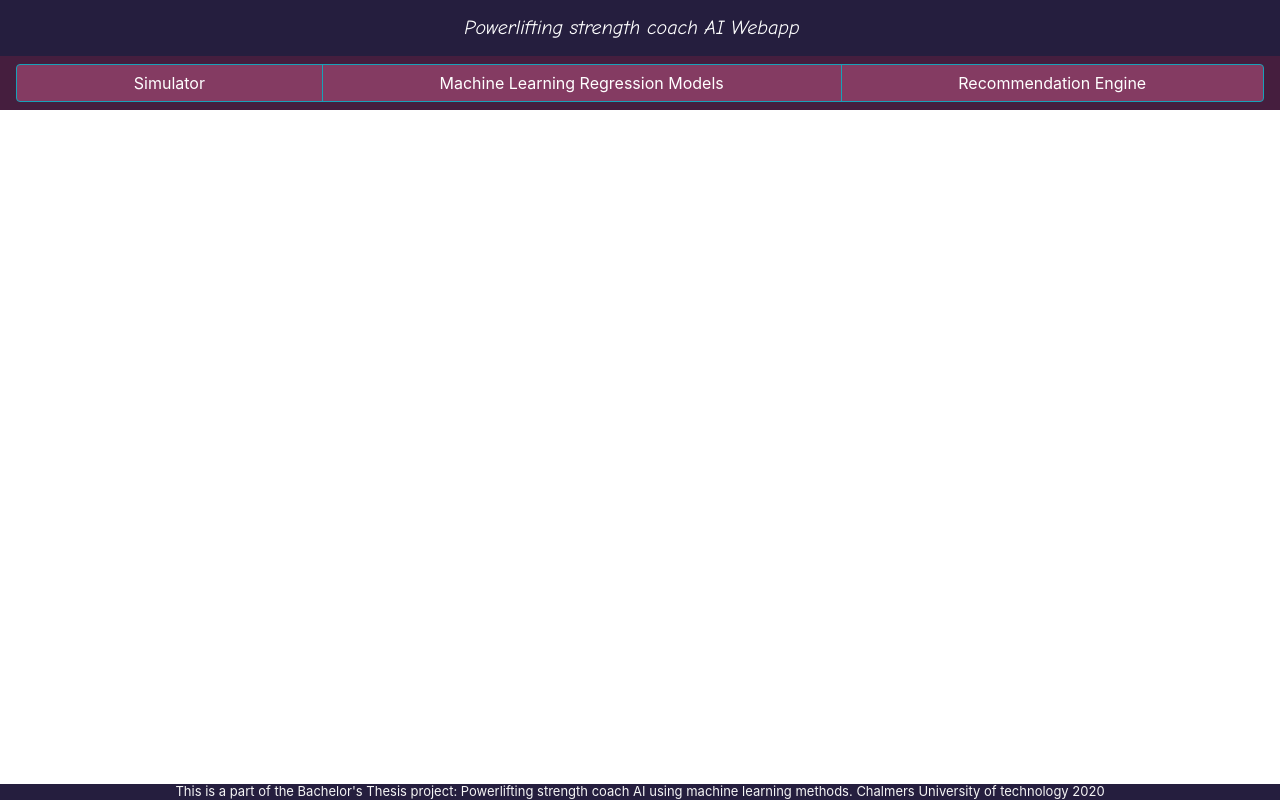
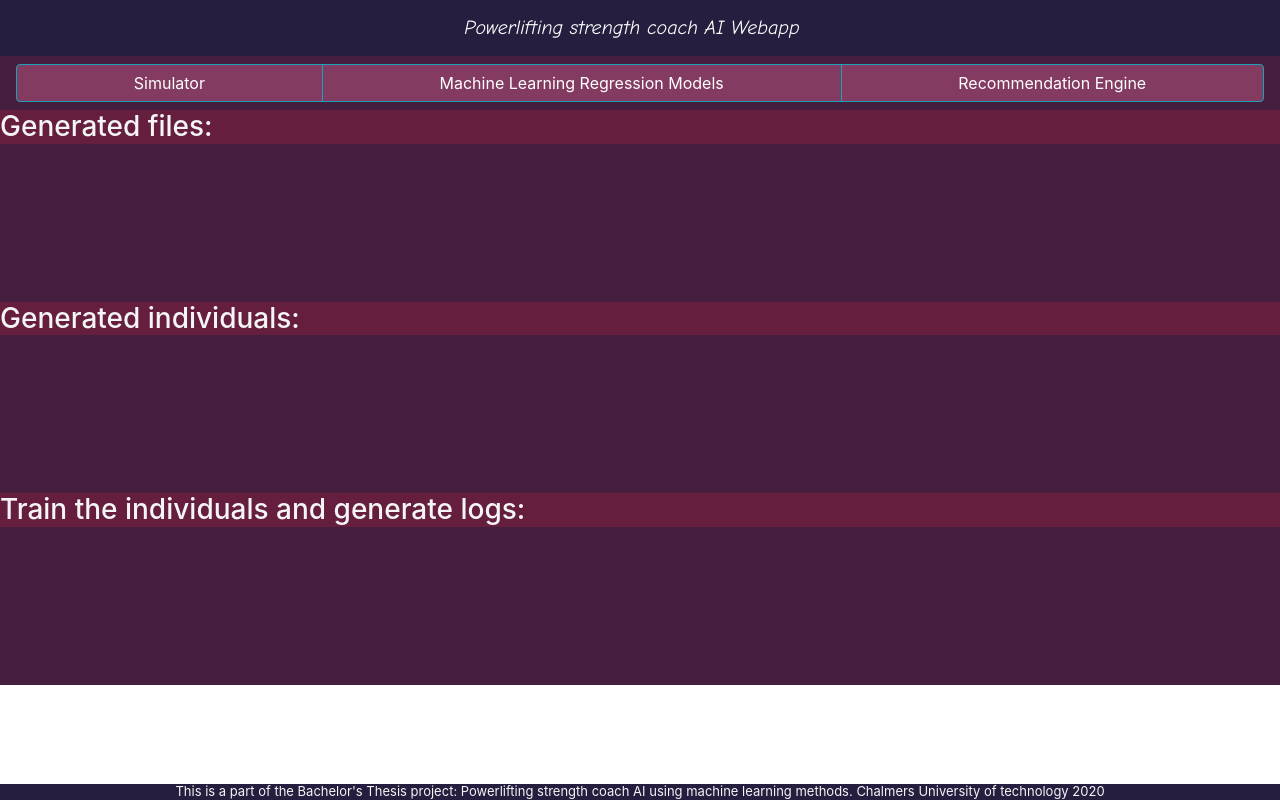
Before and after one commit to vifraa/datx02-05, a React (Create React App) app in the folder webapp/: page /simulator in a window 1280 px wide. Built offline with nearby package versions, Linux system fonts and the light colour scheme.

Commit message:
createdgenerated files card

```diff
--- a/webapp/src/App.css
+++ b/webapp/src/App.css
@@ -66,3 +66,11 @@
 #footernav{
   background-color: #251e3e;
 }
+
+h3{
+  background-color: #651e3e ;
+}
+
+.information_section{
+  min-height: 150px;
+}
--- a/webapp/src/Components/SimulatorComponents/generateIndividuals.jsx
+++ b/webapp/src/Components/SimulatorComponents/generateIndividuals.jsx
@@ -4,8 +4,12 @@ export default class generateIndividuals extends Component {
     render() {
         return (
             <div>
-                <p>saäa
-                </p>
+                <div class="section_title">
+                    <h3>Generated individuals:</h3>
+                    <div id="generated_individuals" className="information_section">
+
+                    </div>
+                </div>
             </div>
         )
     }
--- a/webapp/src/Components/SimulatorComponents/generatedfilesInfo.jsx
+++ b/webapp/src/Components/SimulatorComponents/generatedfilesInfo.jsx
@@ -4,10 +4,12 @@ export default class generatedfilesInfo extends Component {
     render() {
         return (
             <div>
-                Hello world!
-                <pre className="h-10" id="generatedfilesInfo">
-                    Generated files:
-                </pre>
+                <div class="section_title">
+                    <h3>Generated files:</h3>
+                    <div id="generated_files" className="information_section">
+
+                    </div>
+                </div>
             </div>
         )
     }
--- a/webapp/src/Components/SimulatorComponents/simulator_main.jsx
+++ b/webapp/src/Components/SimulatorComponents/simulator_main.jsx
@@ -1,7 +1,7 @@
 import React, { Component } from 'react';
-import generateIndividuals from './generateIndividuals';
-import trainIndividuals from './trainIndividuals';
-import generatedfilesInfo from './generatedfilesInfo';
+import GenerateIndividuals from './generateIndividuals';
+import TrainIndividuals from './trainIndividuals';
+import GeneratedfilesInfo from './generatedfilesInfo';
 
 export default class simulator_main extends Component {
     render() {
@@ -9,13 +9,13 @@ export default class simulator_main extends Component {
             <div>
                 <div id="simulator_body">
                     <div id="GeneratedfilesInfo">
-                        <generatedfilesInfo />
+                        <GeneratedfilesInfo />
                     </div>
                     <div id="GenerateIndividuals">
-                        <generateIndividuals />
+                        <GenerateIndividuals />
                     </div>
                     <div id="TrainIndividuals">
-                        <trainIndividuals />
+                        <TrainIndividuals />
                     </div>
                 </div>
             </div>
--- a/webapp/src/Components/SimulatorComponents/trainIndividuals.jsx
+++ b/webapp/src/Components/SimulatorComponents/trainIndividuals.jsx
@@ -4,7 +4,12 @@ export default class trainIndividuals extends Component {
     render() {
         return (
             <div>
+                <div class="section_title">
+                    <h3>Train the individuals and generate logs:</h3>
+                    <div id="train_individuals" className="information_section">
 
+                    </div>
+                </div>
             </div>
         )
     }
--- a/webapp/src/Components/learningResults.jsx
+++ b/webapp/src/Components/learningResults.jsx
@@ -5,11 +5,13 @@ class learningResults extends Component {
   render() {
     return (
       <div>
-        <pre className="h-10" id="regression_output">
+        <h3>Machine Learning Regression Models:</h3>
+        <pre className="information_section" id="regression_output">
           Click on a model and you will see the results of the regression here..
         </pre>
         <div>
-            <img id="learning_curves_output" src="" className="visible margin-auto" alt="learning curves" height="100%" width="100%"></img>
+            <h3>Learning Curves:</h3>
+            <img id="learning_curves_output" src="" className="visible margin-auto information_section" alt="learning curves" height="100%" width="100%"></img>
         </div>
       </div>
     );
--- a/webapp/src/Components/main.jsx
+++ b/webapp/src/Components/main.jsx
@@ -6,10 +6,10 @@ class main extends Component {
     render() {
         return (
             <div id="body">
-                <div id="UploadDataDiv">
+                <div id="UploadDataDiv" className="information_section">
                     <UploadData />
                 </div>
-                <div id="ModelsContainerDiv">
+                <div id="ModelsContainerDiv" className="information_section">
                     <ModelsContainer />
                 </div>
 
```
Also changed, not shown: webapp/src/Components/SimulatorComponents/generatedFileCard.jsx (added).
